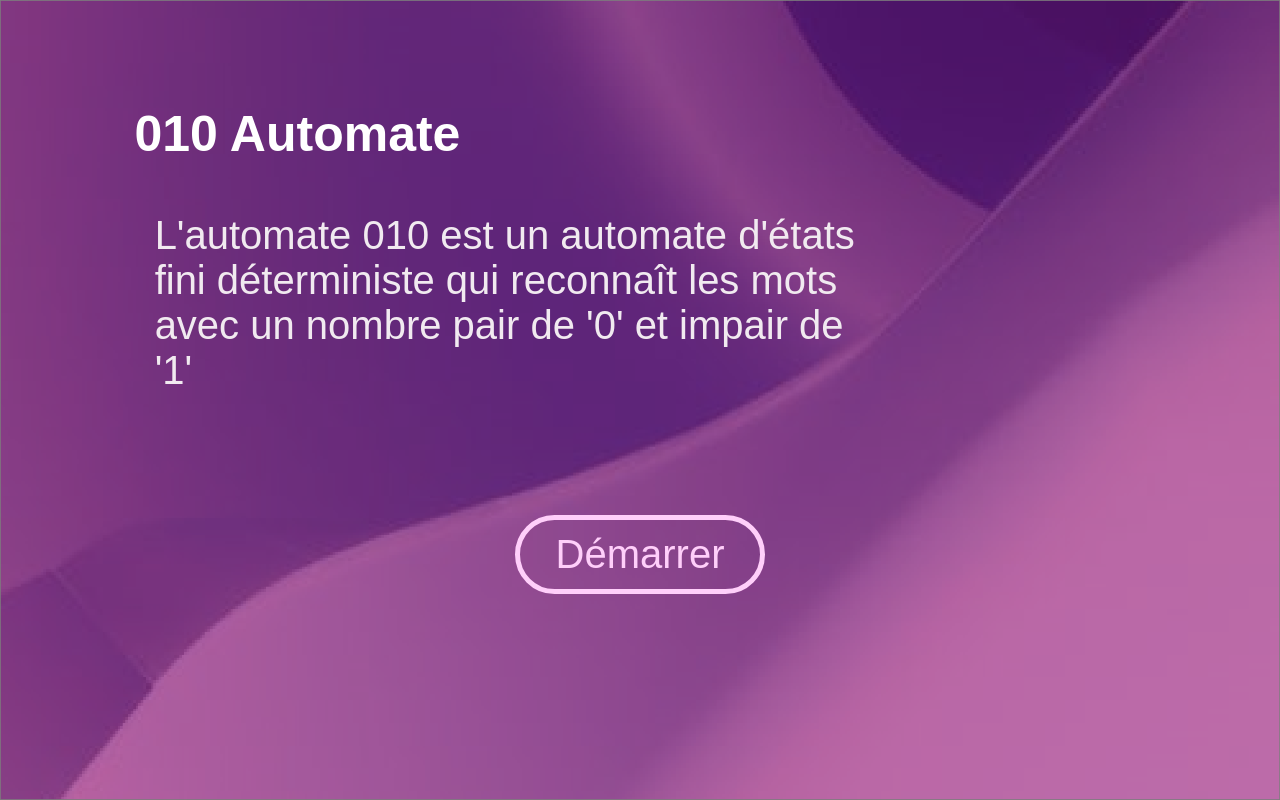
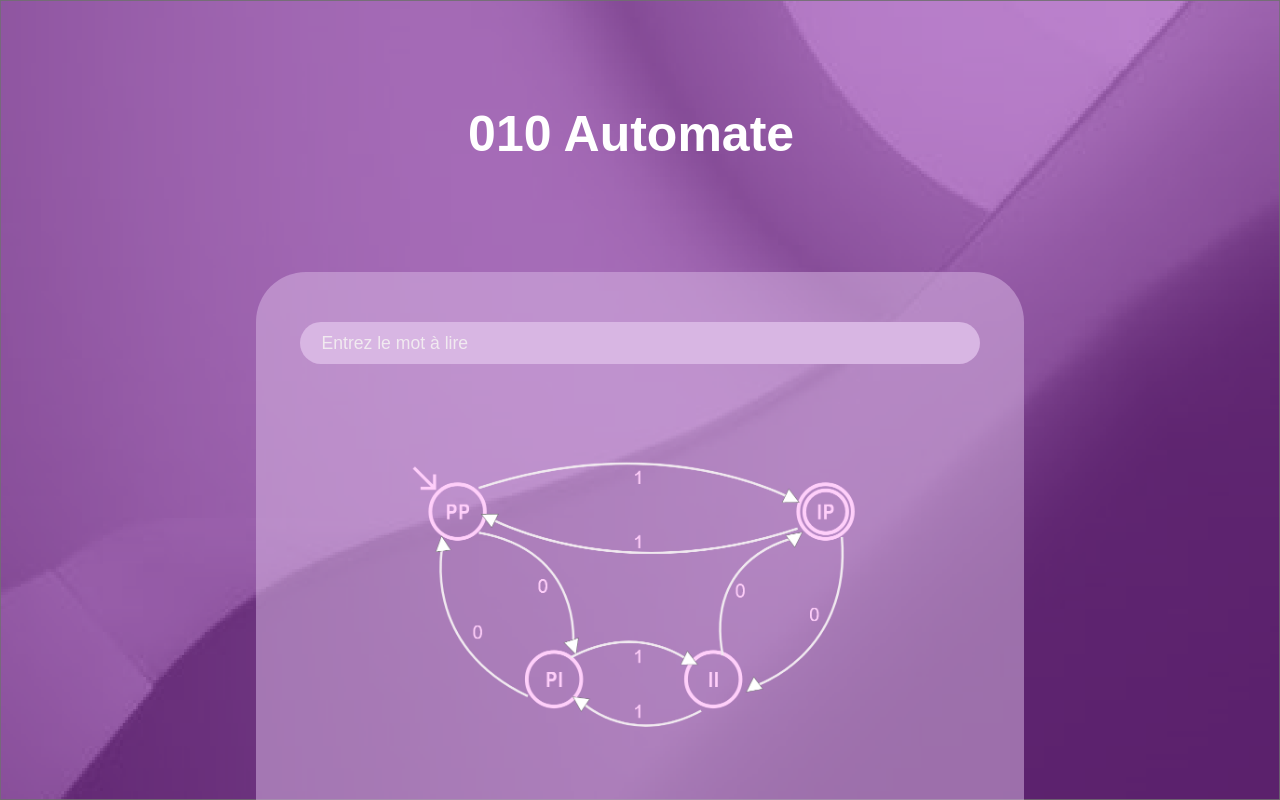
Before and after one commit to AmiraBelkis/Automate-010, a plain HTML site: page index.html in a window 1280 px wide. Both pictures are taken after a click on the button "Démarrer". Shown: the top 800 px of the page. Drawn offline with Linux system fonts and the light colour scheme.

Commit message:
adding 2nd scean

```diff
--- a/Style.css
+++ b/Style.css
@@ -11,9 +11,8 @@
 }
 
 body {
-    background: url('./bg.png') fixed;
+    background: url('./cold\ bg.png') fixed;
     background-size: 100% 100%;
-    height: 150vh;
     font-family: Arial, Helvetica, sans-serif;
 }
 
@@ -23,13 +22,13 @@ body {
     padding: 5% 0;
     display: flex;
     flex-direction: column;
-    /*  justify-items: center;
-    align-items: center;*/
+    overflow-x: hidden;
 }
 
 h1,
 h6 {
     text-align: start;
+    position: relative;
 }
 
 h1 {
@@ -49,6 +48,7 @@ h6 {
 }
 
 .startBtn {
+    position: relative;
     width: 250px;
     color: var(--pink-lace);
     font-size: 40px;
@@ -67,3 +67,38 @@ h6 {
 .startBtn:active {
     background: rgba(255, 207, 250, 0.255);
 }
+
+.main {
+    width: 70%;
+    margin: auto;
+    border-radius: 50px;
+    background: rgba(216, 182, 227, 0.527);
+    padding: 5% 3%;
+    display: flex;
+    flex-direction: column;
+    align-items: center;
+    position: relative;
+    transform: translateY(-55%);
+}
+
+.Word {
+    width: 90%;
+    font-weight: 700;
+    padding: 1.5% 3%;
+    border-radius: 50px;
+    background: var(--pink-lavender);
+    border: none;
+    font-size: 1.1rem;
+    font-weight: 700;
+    color: white;
+}
+
+.Word::placeholder {
+    color: var(--light-grey);
+    font-weight: 500;
+}
+
+img {
+    width: 90%;
+    height: 90%;
+}
--- a/index.html
+++ b/index.html
@@ -13,7 +13,11 @@
     <div class="container">
         <h1 id="title">010 Automate</h1>
         <h6 id="subTitle">L'automate 010 est un automate d'états fini déterministe qui reconnaît les mots avec un nombre pair de '0' et impair de '1'</h6>
-        <button class="startBtn" id="start">Démarrer</button>
+        <button class="startBtn" id="start" onclick="Start()">Démarrer</button>
+        <div class="main" id="main" style="display: none;">
+            <input type="text" class="Word" placeholder="Entrez le mot à lire">
+            <img src="./automate.png" alt="Automate">
+        </div>
     </div>
     <script src="./script.js"></script>
 </body>
--- a/script.js
+++ b/script.js
@@ -0,0 +1,10 @@
+function Start() {
+    let main = document.getElementById('main'),
+        start = document.getElementById('start'),
+        title = document.getElementById('title'),
+        subtitle = document.getElementById('subTitle');
+    main.style.display = 'flex';
+    start.style.left = '120%';
+    subtitle.style.left = '120%';
+    title.style.left = '33%';
+}
```
Also changed, not shown: automate.png (added), bg 2.png (added), cold bg.png (added), 1 other file.
